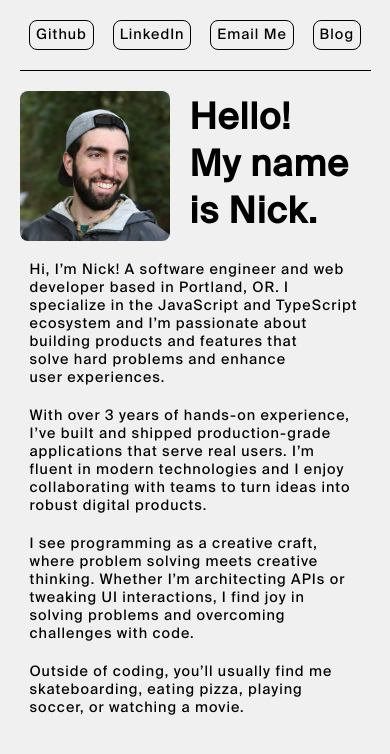
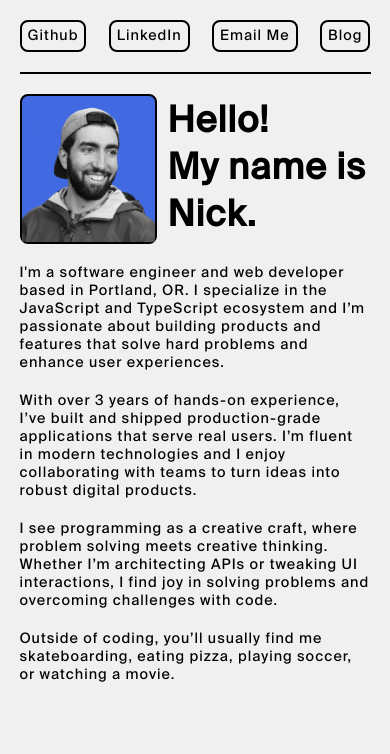
Before and after one commit to nickcosmo/personal-site-v2, an Astro site: page / in a window 390 px wide. Built offline with nearby package versions, Linux system fonts and the light colour scheme; Astro itself is replaced by a stand-in of ours.

Commit message:
ui updates

```diff
--- a/src/pages/index.astro
+++ b/src/pages/index.astro
@@ -21,17 +21,19 @@ import "../styles/globals.css";
       <div class="divider"></div>
     </div>
     <div class="header">
-      <img src="/me.png" alt="my headshot" />
+      <div class="header-image-container">
+        <img src="/me-no-bg.png" alt="I look like this" />
+      </div>
       <h1>Hello! <br /> My name is Nick.</h1>
     </div>
   </header>
   <main>
     <div class="container">
       <p>
-        Hi, I’m Nick! A software engineer and web developer based in Portland,
-        OR. I specialize in the JavaScript and TypeScript ecosystem and I’m
-        passionate about building products and features that solve hard problems
-        and enhance user experiences.
+        I'm a software engineer and web developer based in Portland, OR. I
+        specialize in the JavaScript and TypeScript ecosystem and I’m passionate
+        about building products and features that solve hard problems and
+        enhance user experiences.
       </p>
       <p>
         With over 3 years of hands-on experience, I’ve built and shipped
--- a/src/styles/globals.css
+++ b/src/styles/globals.css
@@ -3,6 +3,7 @@
 :root {
   --primary-color: #f0f0f0;
   --secondary-color: #000;
+  --accent-color: royalblue;
   --content-padding: 30px;
   font-family: Suisse, Helvetica, Arial, sans-serif;
   letter-spacing: 1px;
@@ -47,15 +48,22 @@ body {
   flex-direction: row;
   justify-content: space-around;
   align-items: center;
+}
+
+.header-image-container {
+  border-radius: 8px;
+  background-color: var(--accent-color);
+  width: max-content;
+  margin-right: 10px;
+  height: 200px;
+  opacity: 0%;
+  border: solid 2px var(--secondary-color);
+  animation: fadeInAndMoveDown 1s cubic-bezier(0.19, 1, 0.22, 1) 0.3s forwards;
 
   & > img {
-    height: auto;
-    width: 200px;
-    opacity: 0%;
+    width: 100%;
+    height: 100%;
     object-fit: cover;
-    border-radius: 8px;
-    margin-right: var(--content-padding);
-    animation: fadeInAndMoveDown 1s cubic-bezier(0.19, 1, 0.22, 1) 0.3s forwards;
   }
 }
 
@@ -69,7 +77,7 @@ h1 {
 .divider {
   animation: growFromCenter 1s cubic-bezier(0.19, 1, 0.22, 1) forwards;
   width: 100%;
-  height: 1px;
+  height: 2px;
   background-color: var(--secondary-color);
 }
 
@@ -124,7 +132,7 @@ p {
 li {
   transition: all 0.2s ease;
   background-color: var(--primary-color);
-  border: 1px solid var(--secondary-color);
+  border: 2px solid var(--secondary-color);
   border-radius: 8px;
   text-wrap: nowrap;
   padding: 0 5px;
@@ -161,18 +169,10 @@ li:hover {
 }
 
 @media screen and (max-width: 800px) {
-  main {
-    padding: 0 10px;
-  }
-
-  img {
-    width: 10px;
-  }
-
-  .header {
-    & > img {
-      width: 150px;
-    }
+  .header-image-container {
+    width: 200px;
+    height: 150px;
+    margin-right: 10px;
   }
 
   h1 {
@@ -197,6 +197,10 @@ li:hover {
     width: 90%;
   }
 
+  .links {
+    justify-content: space-between;
+  }
+
   li {
     padding: 0 1px;
   }
```
Also changed, not shown: public/me-no-bg.png (added).
